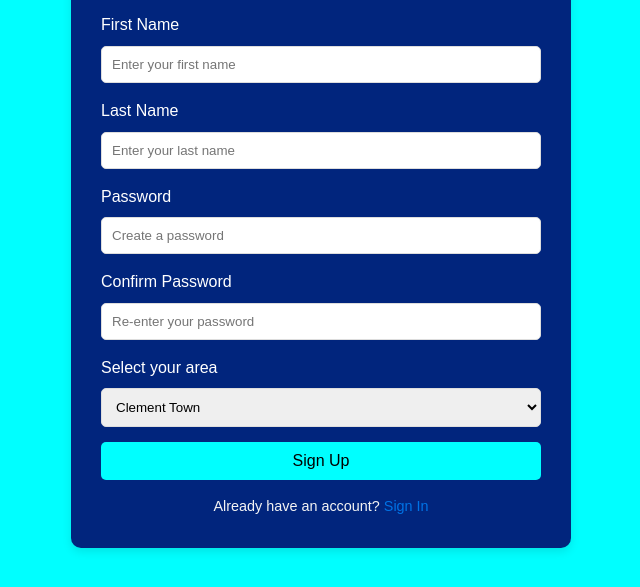
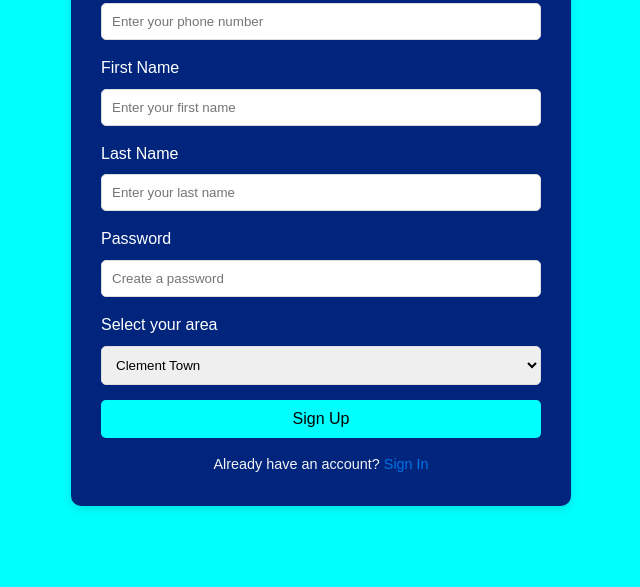
Before and after one commit to AdityaSinghDasila/public-safety-incident-reporting-project, a website: page public/resident-register.html in a window 1280 px wide. Shown: the part 213-800 px from the top of the page, without its empty margins (319-959 px from the left). Drawn offline with Linux system fonts and the light colour scheme.

Commit message:
removed confirm password

```diff
--- a/public/resident-register.html
+++ b/public/resident-register.html
@@ -28,9 +28,9 @@
         <label for="password">Password</label>
         <input type="password" id="password" name="password" placeholder="Create a password" required>
 
-        <!-- Confirm Password -->
+        <!-- Confirm Password
         <label for="confirm-password">Confirm Password</label>
-        <input type="password" id="confirm-password" name="confirmPassword" placeholder="Re-enter your password" required>
+        <input type="password" id="confirm-password" name="confirmPassword" placeholder="Re-enter your password" required> -->
 
         <!--user living address-->
         <label for="user_address">Select your area</label>
```
